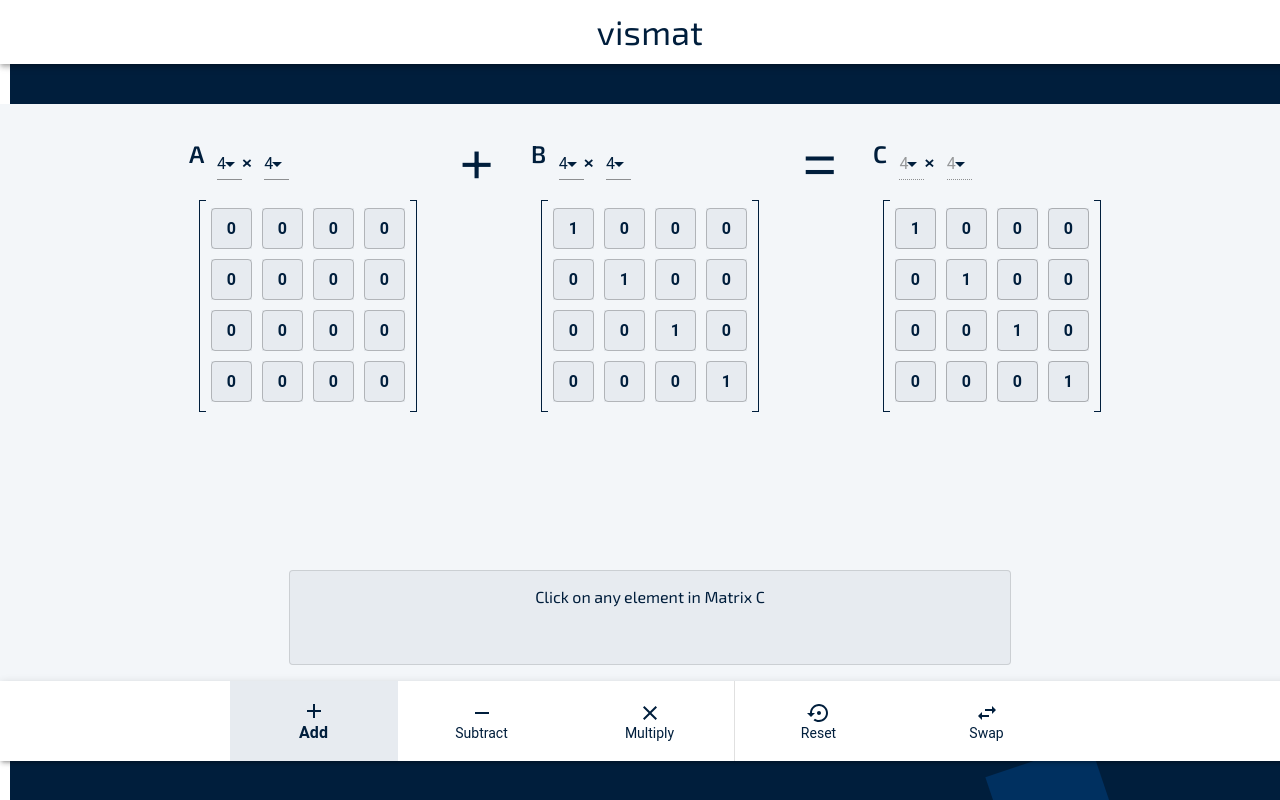
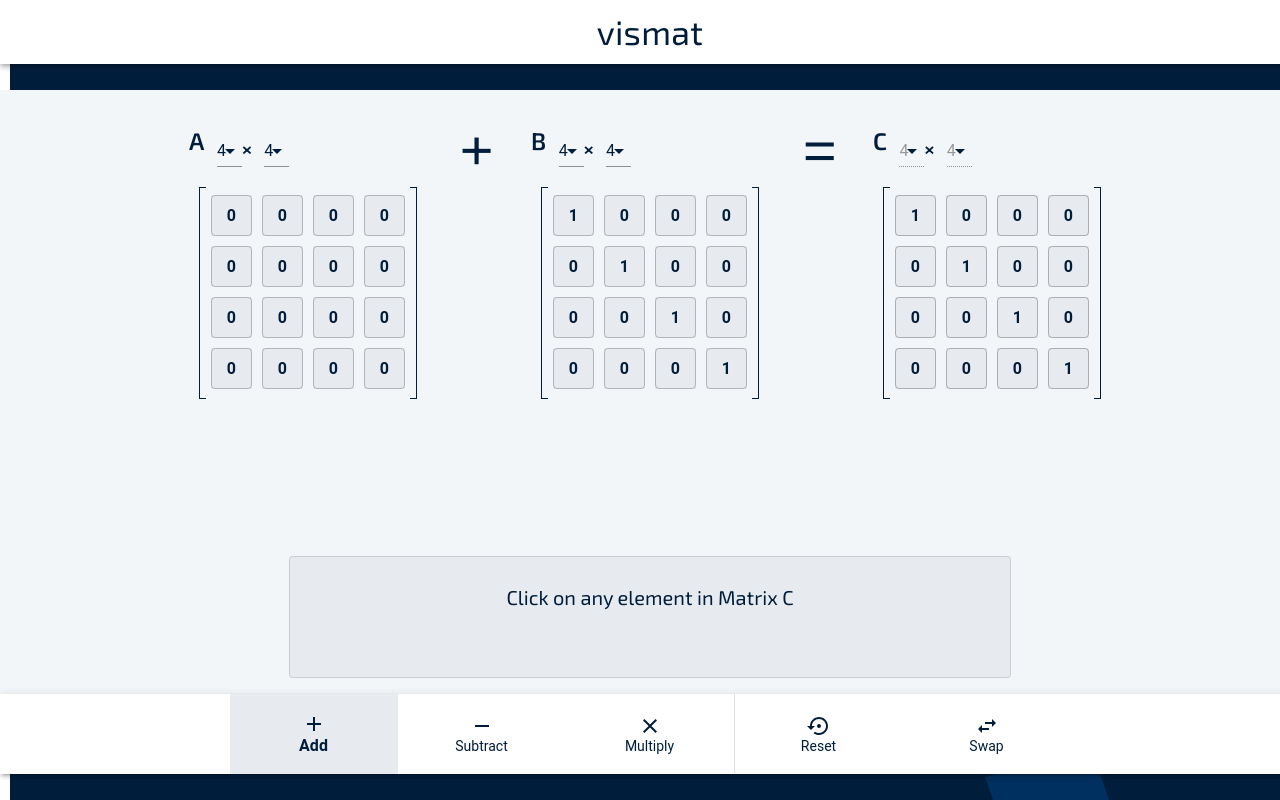
Before and after one commit to acodedoer/vizmat, a React (Create React App) app: page / in a window 1280 px wide. Built offline with nearby package versions, Linux system fonts and the light colour scheme.

Commit message:
fixed colors

```diff
--- a/src/components/Matrix.tsx
+++ b/src/components/Matrix.tsx
@@ -115,7 +115,7 @@ const MatrixDiv = styled('div')`
 `
 
 const MatrixElementInputTextField = styled(TextField)({
-    '.css-1n4twyu-MuiInputBase-input-MuiOutlinedInput-input.Mui-disabled': {
+    '& .MuiOutlinedInput-input.Mui-disabled': {
         fontWeight:600,
         cursor:"pointer",
         "-webkit-text-fill-color":"#001e3c"
--- a/src/components/MatrixDimension.tsx
+++ b/src/components/MatrixDimension.tsx
@@ -33,14 +33,12 @@ const SelectDimension = ({name,modifyMatrix,otherDimension,value,type, showError
 }
 const MatrixDimensions =  ({name="m1", rows=4, columns=4, modifyMatrix, showError}:any) => {
     return(
-        <h2>{name==="m1"?"A":name==="m2"?"B":"C"}
-            {(showError && name==="answer")?null:
-            <sub>
+        <h2>{name==="m1"?"A":name==="m2"?"B":showError?"Not Possible":"C"}
+            <sub style={{visibility:(name==="answer"&&showError)?"hidden":"visible"}}>
                 <SelectDimension name={name} modifyMatrix={modifyMatrix} value={rows} otherDimension={columns} type={"row"} showError={showError}/>
                 <span>&#215;</span>
                 <SelectDimension name={name} modifyMatrix={modifyMatrix} value= {columns} otherDimension={rows} type={"column"} showError={showError}/>
             </sub>
-            }
         </h2>
     )
 }
--- a/src/components/SolutionArea.tsx
+++ b/src/components/SolutionArea.tsx
@@ -6,21 +6,21 @@ const SolutionArea  = ({solution,operation=0}:any):JSX.Element => {
         backgroundColor: "#e7ebf0",
         margin: "16px",
         width: "720px",
-        height: "93px",
+        height: "120px",
         '@media (max-width: 700px)':{
             position: "sticky",
-            height: operation===3? "150px":"93px",
+            height: operation===3? "200px":"120",
             width:"90%"
         }
     })
 
     return(
         <SolutionPaper variant="outlined">
-            <div style={{textAlign:"center"}}>
+            <div style={{textAlign:"center", padding:"8px"}}>
                 {solution.answer.length===0?
-                <p>Click on any element in Matrix C</p>:
-                <><p>{solution.formula.map((line:JSX.Element)=>line)}</p>
-                <p style={{fontWeight:"bold"}}>{solution.answer.map((line:JSX.Element)=>line)}</p>
+                <p style={{fontSize:"20px"}}>Click on any element in Matrix C</p>:
+                <><p style={{fontSize:"20px"}}>{solution.formula.map((line:JSX.Element)=>line)}</p>
+                <p  style={{fontWeight:"bold", fontSize:"20px"}}>{solution.answer.map((line:JSX.Element)=>line)}</p>
                 </>
                 }
             </div>
--- a/src/constants/colors.ts
+++ b/src/constants/colors.ts
@@ -1,7 +1,7 @@
 export const colors = {
     primary:"#001e3c",
     accent:"#e7ebf0",
-    m1:"#3C003C",
-    m2:"#003C00",
+    m1:"#B80000",
+    m2:"#E2AD00",
     darkAccect:"#e7ebf0"
 }
```
